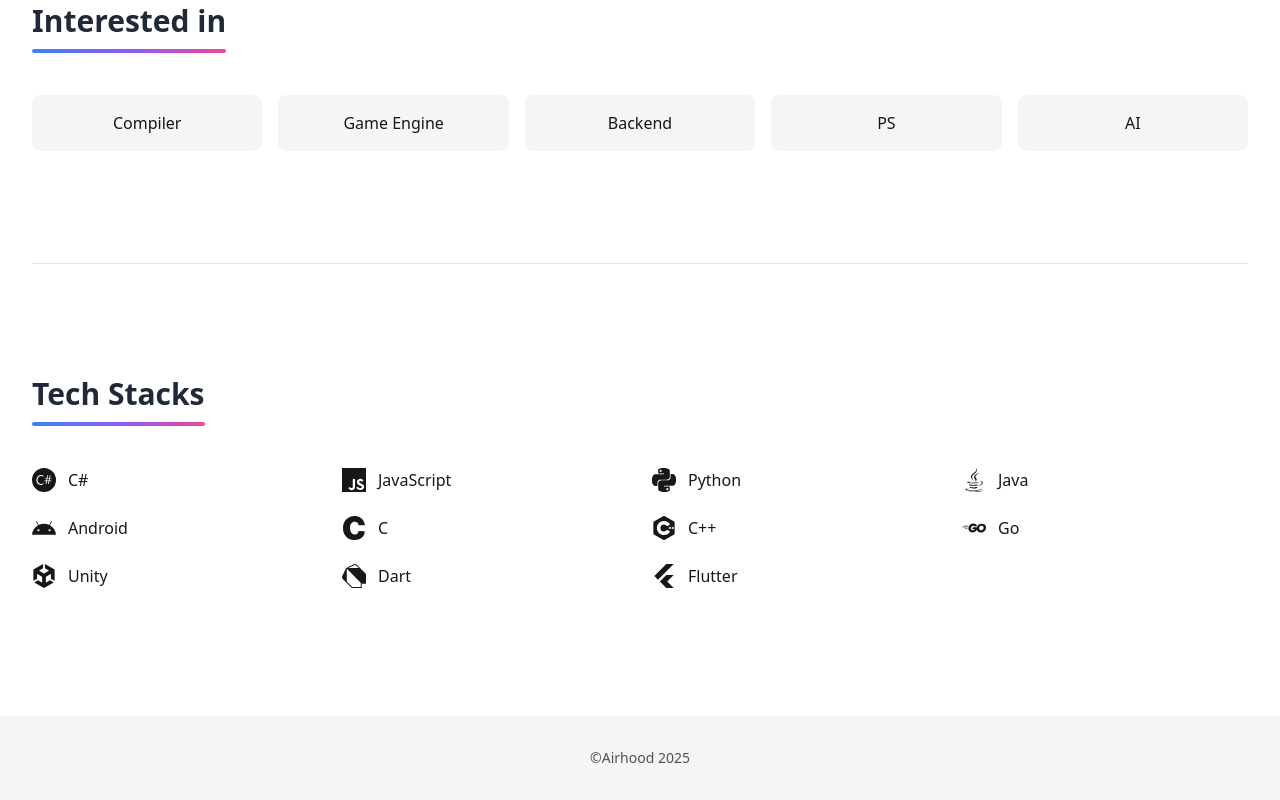
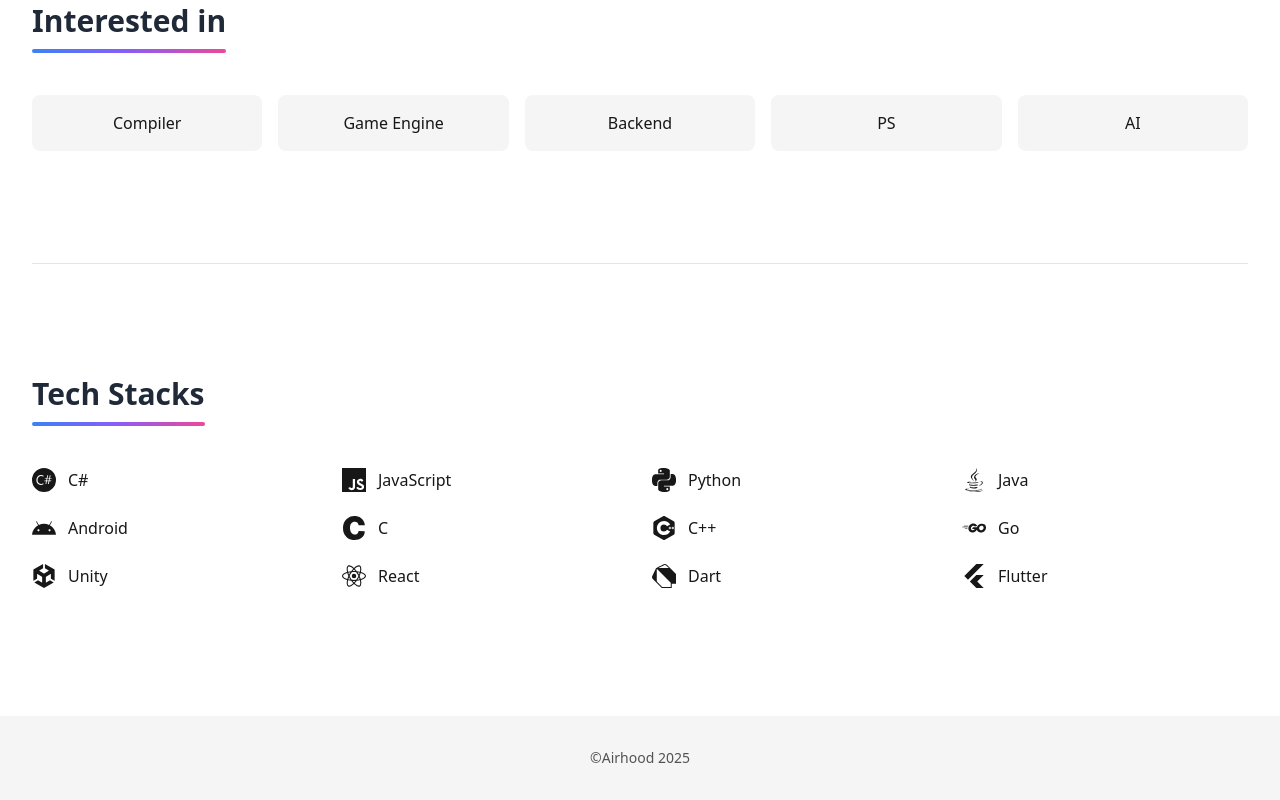
Before and after one commit to airhood/airhood-website, a React (Create React App) app: page / in a window 1280 px wide. Shown: the part 984-1784 px from the top of the page. Built offline with nearby package versions, Linux system fonts and the light colour scheme.

Commit message:
Add techstack

```diff
--- a/src/data/index.ts
+++ b/src/data/index.ts
@@ -1,6 +1,6 @@
 import { FaGithub, FaDiscord, FaTrophy, FaLink, FaJava } from 'react-icons/fa';
 // import { SiTistory, SiCsharp, SiJavascript, SiPython, SiJava, SiAndroid, SiC, SiCplusplus, SiGo, SiUnity } from 'react-icons/si';
-import { SiTistory, SiCsharp, SiJavascript, SiPython, SiAndroid, SiC, SiCplusplus, SiGo, SiUnity, SiDart, SiFlutter } from 'react-icons/si';
+import { SiTistory, SiCsharp, SiJavascript, SiPython, SiAndroid, SiC, SiCplusplus, SiGo, SiUnity, SiReact, SiDart, SiFlutter } from 'react-icons/si';
 import { SocialLink, Interest, TechStack } from '../types';
 
 
@@ -81,6 +81,10 @@ export const techStacks: TechStack[] = [
     icon: SiUnity
   },
   {
+    name: 'React',
+    icon: SiReact
+  },
+  {
     name: 'Dart',
     icon: SiDart,
   },
```
